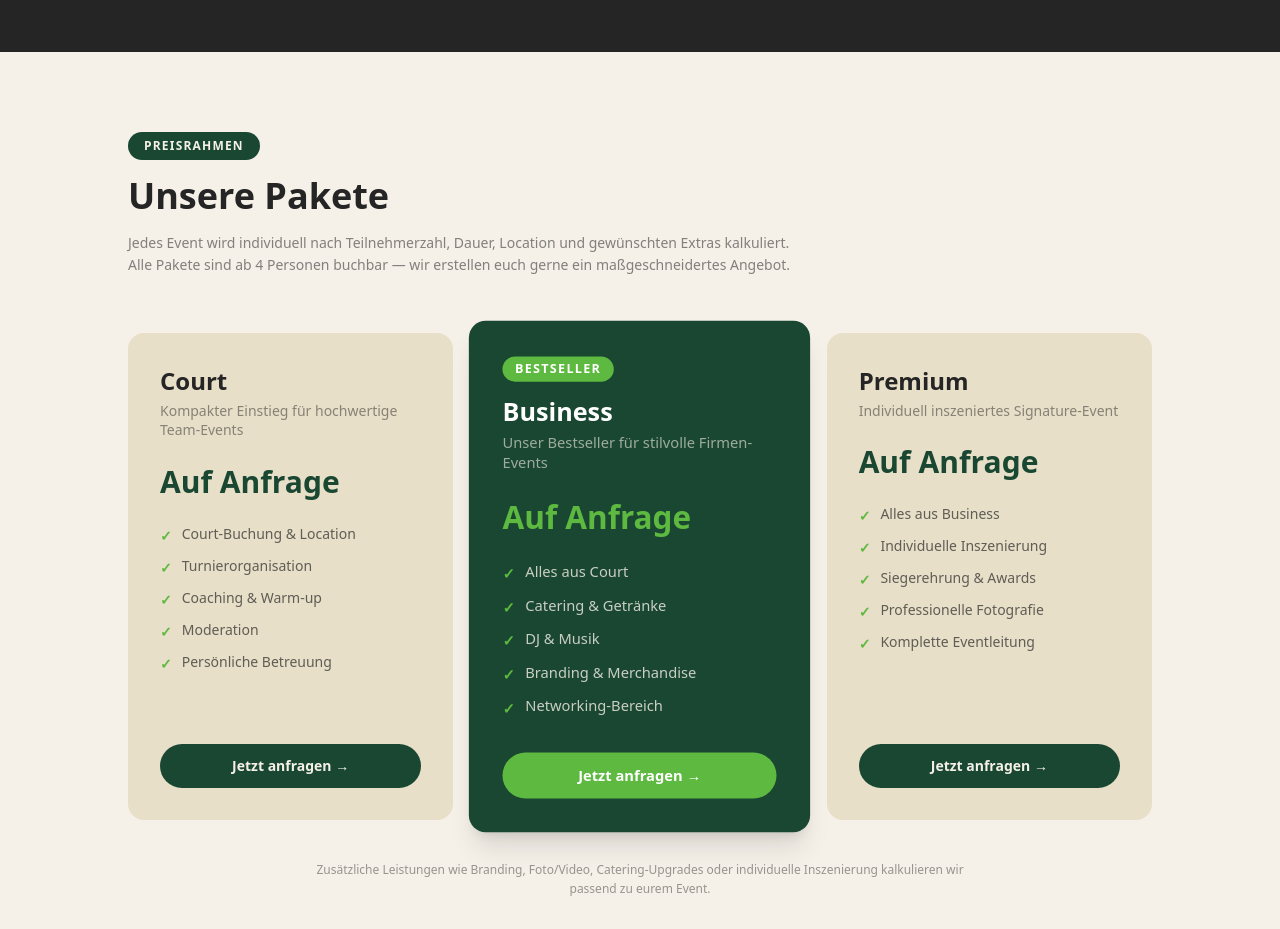
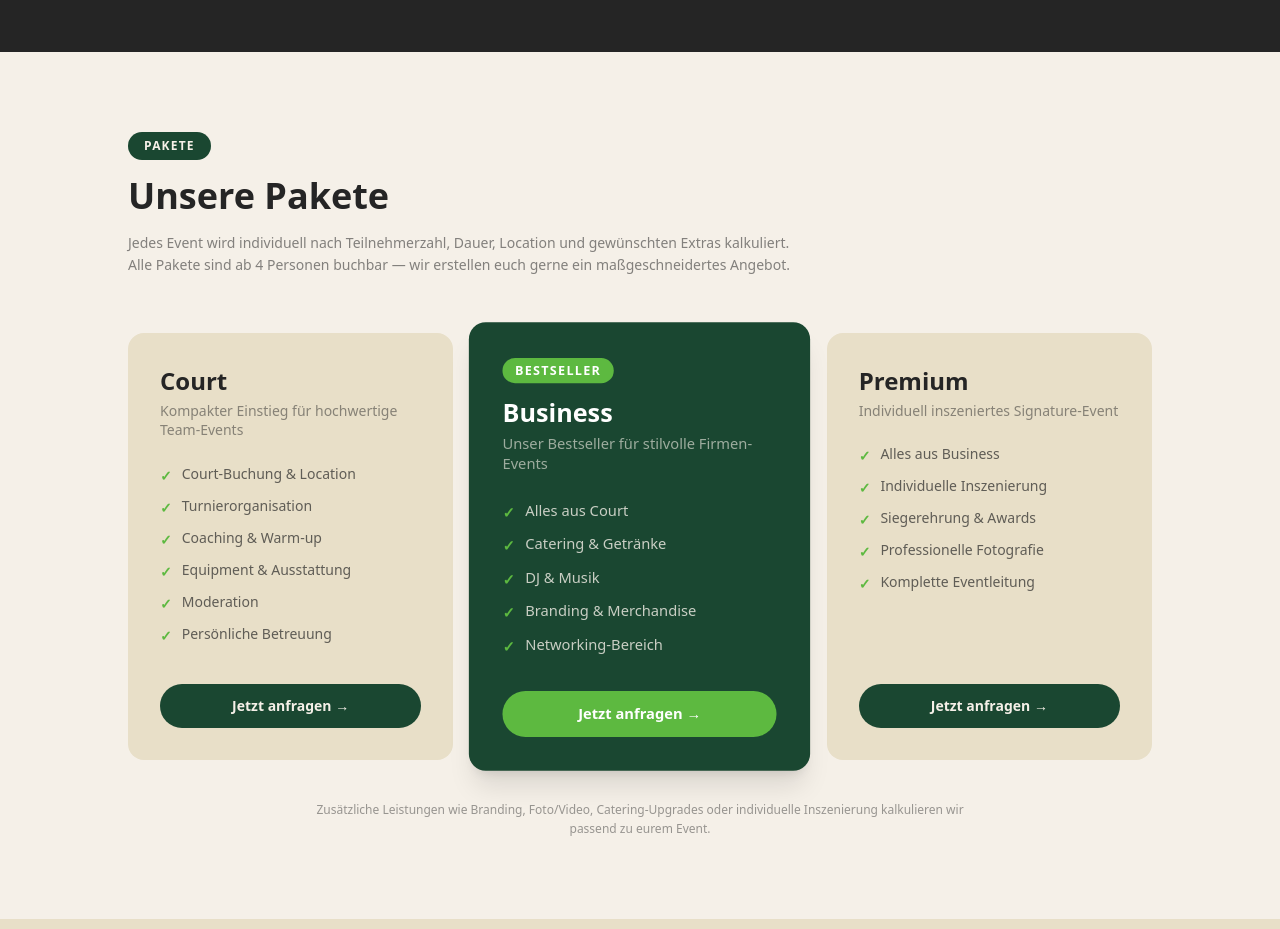
Before and after one commit to armingacanovic-cmd/court-and-company, a Next.js app: page / in a window 1280 px wide. Shown: the part 5560-6489 px from the top of the page. Built offline with nearby package versions, Linux system fonts and the light colour scheme.

Commit message:
Remove price display, add Equipment to Court package, rename badge to Pakete

```diff
--- a/app/page.tsx
+++ b/app/page.tsx
@@ -387,7 +387,7 @@ export default function Home() {
       <section id="pakete" className="px-6 py-20 bg-cream">
         <div className="max-w-5xl mx-auto">
           <span className="inline-block bg-forest text-cream text-xs font-bold uppercase tracking-widest px-4 py-1.5 rounded-full mb-4">
-            Preisrahmen
+            Pakete
           </span>
           <h2 className="text-4xl font-extrabold mb-4 text-anthracite">Unsere Pakete</h2>
           <p className="text-anthracite/55 max-w-2xl mb-14 text-sm leading-relaxed">
@@ -398,12 +398,13 @@ export default function Home() {
               {
                 name: "Court",
                 subtitle: "Kompakter Einstieg für hochwertige Team-Events",
-                price: "Auf Anfrage",
+                price: "",
                 highlight: false,
                 features: [
                   "Court-Buchung & Location",
                   "Turnierorganisation",
                   "Coaching & Warm-up",
+                  "Equipment & Ausstattung",
                   "Moderation",
                   "Persönliche Betreuung",
                 ],
@@ -411,7 +412,7 @@ export default function Home() {
               {
                 name: "Business",
                 subtitle: "Unser Bestseller für stilvolle Firmen-Events",
-                price: "Auf Anfrage",
+                price: "",
                 highlight: true,
                 features: [
                   "Alles aus Court",
@@ -424,7 +425,7 @@ export default function Home() {
               {
                 name: "Premium",
                 subtitle: "Individuell inszeniertes Signature-Event",
-                price: "Auf Anfrage",
+                price: "",
                 highlight: false,
                 features: [
                   "Alles aus Business",
@@ -452,9 +453,11 @@ export default function Home() {
                     {pkg.subtitle}
                   </p>
                 </div>
-                <div className={`text-3xl font-extrabold mb-6 ${pkg.highlight ? "text-lime" : "text-forest"}`}>
-                  {pkg.price}
-                </div>
+                {pkg.price && (
+                  <div className={`text-3xl font-extrabold mb-6 ${pkg.highlight ? "text-lime" : "text-forest"}`}>
+                    {pkg.price}
+                  </div>
+                )}
                 <ul className="space-y-2.5 flex-1">
                   {pkg.features.map((f) => (
                     <li key={f} className={`flex items-start gap-2.5 text-sm ${pkg.highlight ? "text-cream/80" : "text-anthracite/70"}`}>
```
